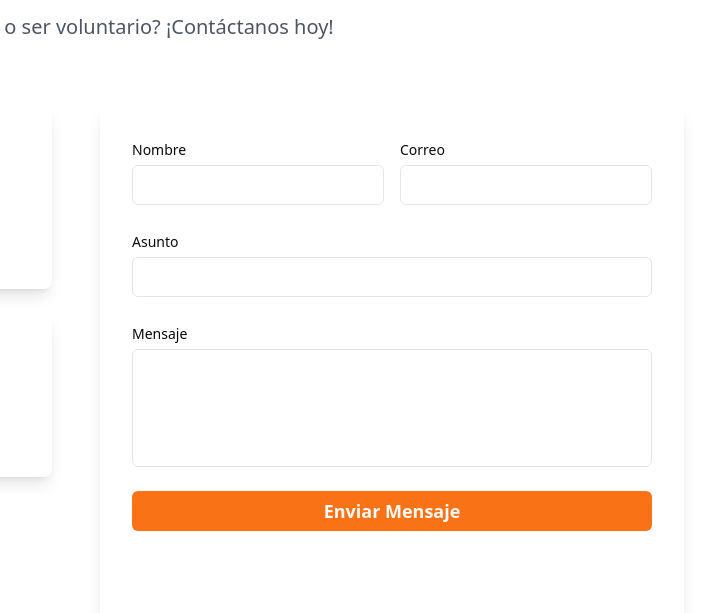
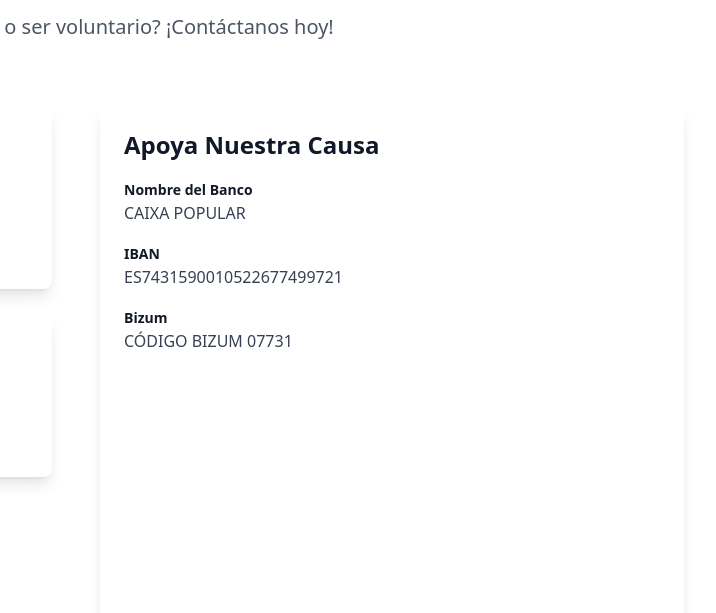
Before and after one commit to travela/gats-patraix, an Astro site: page / in a window 1280 px wide. Shown: the part 3461-4074 px from the top of the page, 564-1280 px from the left. Built offline with nearby package versions, Linux system fonts and the light colour scheme; Astro itself is replaced by a stand-in of ours.

Commit message:
Add donation info

```diff
--- a/src/components/sections/Contact.tsx
+++ b/src/components/sections/Contact.tsx
@@ -79,43 +79,24 @@ export function Contact({ t }: ContactProps) {
             </div>
           </div>
 
-          {/* Contact Form */}
+          {/* Donation Bank Info */}
           <Card className="border-0 shadow-lg">
-            <CardContent className="p-8">
-              <form className="space-y-6">
-                <div className="grid sm:grid-cols-2 gap-4">
-                  <div>
-                    <Label htmlFor="name">{t.contact.form.name}</Label>
-                    <Input id="name" name="name" className="mt-1" />
-                  </div>
-                  <div>
-                    <Label htmlFor="email">{t.contact.form.email}</Label>
-                    <Input id="email" name="email" type="email" className="mt-1" />
-                  </div>
+            <CardContent className="p-6">
+              <h3 className="text-2xl font-bold text-gray-900 mb-4">{t.contact.donateTitle}</h3>
+              <div className="space-y-4">
+                <div>
+                  <Label className="font-semibold text-gray-900">{t.contact.bankName}</Label>
+                  <p className="text-gray-700">CAIXA POPULAR</p>
                 </div>
-
                 <div>
-                  <Label htmlFor="subject">{t.contact.form.subject}</Label>
-                  <Input id="subject" name="subject" className="mt-1" />
+                  <Label className="font-semibold text-gray-900">{t.contact.iban}</Label>
+                  <p className="text-gray-700">ES7431590010522677499721</p>
                 </div>
-
                 <div>
-                  <Label htmlFor="message">{t.contact.form.message}</Label>
-                  <Textarea
-                    id="message"
-                    name="message"
-                    rows={5}
-                    className="mt-1 resize-none"
-                  />
+                  <Label className="font-semibold text-gray-900">Bizum</Label>
+                  <p className="text-gray-700">CÓDIGO BIZUM 07731</p>
                 </div>
-
-                <Button
-                  type="submit"
-                  className="w-full bg-orange-500 hover:bg-orange-600 py-3 text-lg font-semibold"
-                >
-                  {t.contact.form.send}
-                </Button>
-              </form>
+              </div>
             </CardContent>
           </Card>
         </div>
--- a/src/lib/i18n.ts
+++ b/src/lib/i18n.ts
@@ -51,6 +51,10 @@ export const translations = {
     },
     contact: {
       title: 'Get in Touch',
+      donateTitle: 'Support Our Cause',
+      bankName: 'Bank Name',
+      bankAccount: 'Account Number',
+      iban: 'IBAN',
       subtitle: 'Ready to adopt or volunteer? Contact us today!',
       address: 'Address',
       phone: 'Phone',
@@ -117,6 +121,10 @@ export const translations = {
     },
     contact: {
       title: 'Contáctanos',
+      donateTitle: 'Apoya Nuestra Causa',
+      bankName: 'Nombre del Banco',
+      bankAccount: 'Número de Cuenta',
+      iban: 'IBAN',
       subtitle: '¿Listo para adoptar o ser voluntario? ¡Contáctanos hoy!',
       address: 'Dirección',
       phone: 'Teléfono',
@@ -183,6 +191,10 @@ export const translations = {
     },
     contact: {
       title: 'Contacta\'ns',
+      donateTitle: 'Dóna Suport a la Nostra Causa',
+      bankName: 'Nom del Banc',
+      bankAccount: 'Número de Compte',
+      iban: 'IBAN',
       subtitle: 'Preparat per adoptar o ser voluntari? Contacta\'ns hui!',
       address: 'Direcció',
       phone: 'Telèfon',
```
Also changed, not shown: 1 other file.
